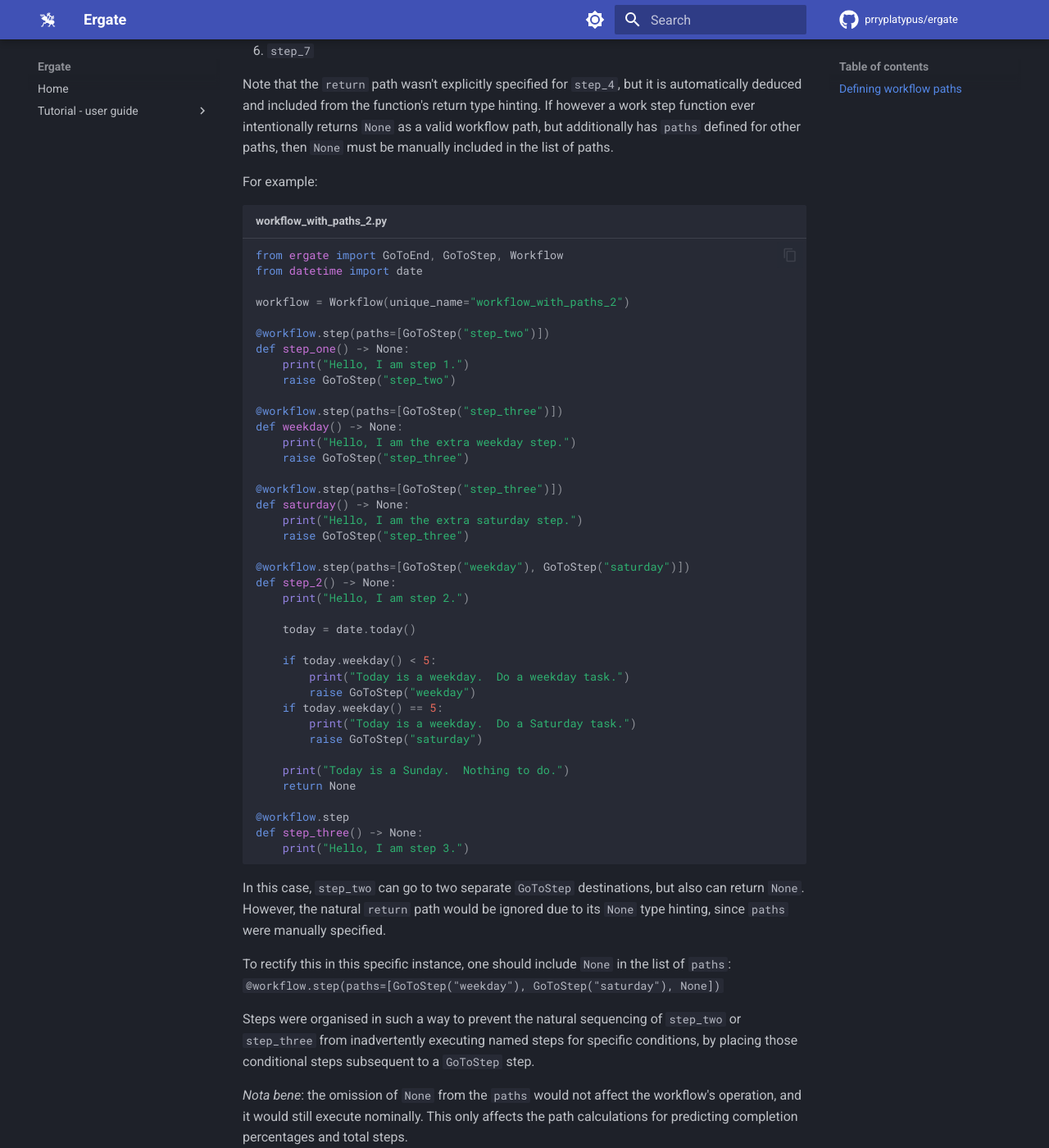
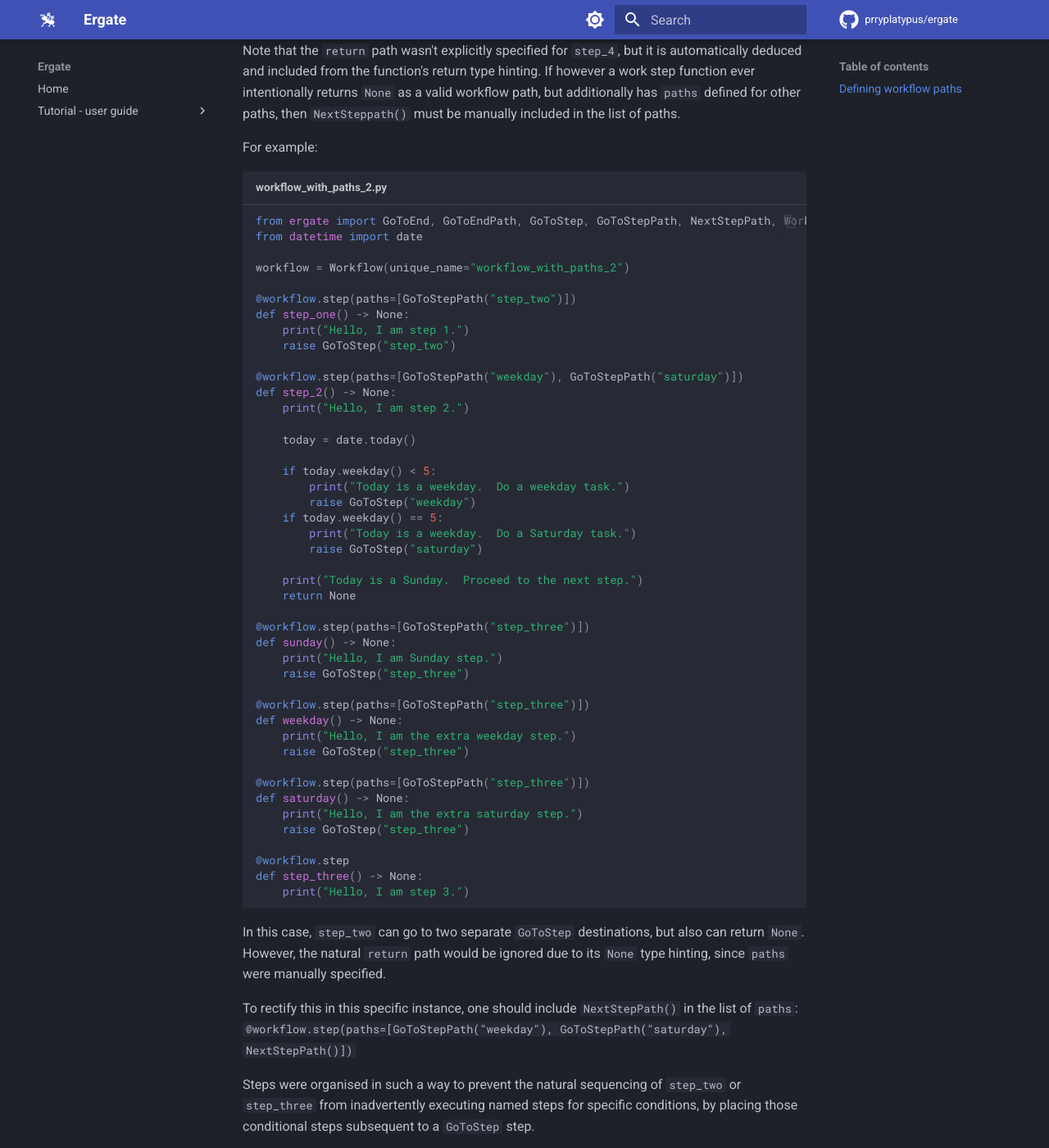
Before and after one commit to prryplatypus/ergate, an MkDocs documentation site: the page built from docs/docs/basics/defining-workflow-path-hints.md, in a window 1280 px wide and 1400 px high, scrolled down 2217 px. Shown: the whole window at 82% size. Built offline with MkDocs 1.6.1 and Material for MkDocs 9.7.7, drawn with Linux system fonts in a browser that asks for light colours; comment, search, counter and statistics services are not loaded; some of the changed text lies outside the part shown.

Commit message:
Rewrite docs for manual step ordering and workflow path hints.

````diff
--- a/docs/docs/basics/defining-workflow-path-hints.md
+++ b/docs/docs/basics/defining-workflow-path-hints.md
@@ -18,7 +18,6 @@ This logic may be enabled by specifying the `paths=` kwarg for a given `@workflo
 ## Defining workflow paths
 When defining `paths`, each potential path should be specified by its Exception.
 
-
 ```py title="workflow_with_paths.py"
 from ergate import GoToEnd, GoToStep, Workflow
 
@@ -29,28 +28,28 @@ def step_1() -> int:
     print("Hello, I am step 1")
     return 1
 
-@workflow.step(paths=[GoToStep("step_3")])
+@workflow.step(paths=[GoToStepPath("step_3")])
 def step_2(number: int) -> None:
     print("Hello, I am step 2")
     raise GoToStep("step_3", retval=2)
 
-@workflow.step
+@workflow.step(path=[GoToEndPath()])
 def step_5() -> None:
     print("Hello, I am step 5")
-    raise GoToEnd
+    raise GoToEnd()
 
 @workflow.step
 def step_3(number: int) -> int:
     print("Hello, I am step 3")
     return 3
 
-@workflow.step(paths=[GoToStep("step_5"), GoToEnd()])
+@workflow.step(paths=[GoToStepPath("step_7"), GoToEndPath()])
 def step_4(number: int) -> int:
     print("Hello, I am step 4")
     if number % 2:
-        raise GoToStep("step_5", retval=4)
+        raise GoToStep("step_7", retval=4)
     if number > 6:
-        raise GoToEnd
+        raise GoToEnd()
     return 4
 
 @workflow.step
@@ -91,33 +88,23 @@ The resulting workflow order from above is:
 
 Note that the `return` path wasn't explicitly specified for `step_4`, but it is automatically deduced and included from
 the function's return type hinting.  If however a work step function ever intentionally returns `None` as a valid
-workflow path, but additionally has `paths` defined for other paths, then `None` must be manually included in the list
-of paths.
+workflow path, but additionally has `paths` defined for other paths, then `NextSteppath()` must be manually included in
+the list of paths.
 
 For example:
 
 ```py title="workflow_with_paths_2.py"
-from ergate import GoToEnd, GoToStep, Workflow
+from ergate import GoToEnd, GoToEndPath, GoToStep, GoToStepPath, NextStepPath, Workflow
 from datetime import date
 
 workflow = Workflow(unique_name="workflow_with_paths_2")
 
-@workflow.step(paths=[GoToStep("step_two")])
+@workflow.step(paths=[GoToStepPath("step_two")])
 def step_one() -> None:
     print("Hello, I am step 1.")
     raise GoToStep("step_two")
 
-@workflow.step(paths=[GoToStep("step_three")])
-def weekday() -> None:
-    print("Hello, I am the extra weekday step.")
-    raise GoToStep("step_three")
-
-@workflow.step(paths=[GoToStep("step_three")])
-def saturday() -> None:
-    print("Hello, I am the extra saturday step.")
-    raise GoToStep("step_three")
-
-@workflow.step(paths=[GoToStep("weekday"), GoToStep("saturday")])
+@workflow.step(paths=[GoToStepPath("weekday"), GoToStepPath("saturday")])
 def step_2() -> None:
     print("Hello, I am step 2.")
 
@@ -130,8 +117,23 @@ def step_2() -> None:
         print("Today is a weekday.  Do a Saturday task.")
         raise GoToStep("saturday")
 
-    print("Today is a Sunday.  Nothing to do.")
+    print("Today is a Sunday.  Proceed to the next step.")
     return None
+
+@workflow.step(paths=[GoToStepPath("step_three")])
+def sunday() -> None:
+    print("Hello, I am Sunday step.")
+    raise GoToStep("step_three")
+
+@workflow.step(paths=[GoToStepPath("step_three")])
+def weekday() -> None:
+    print("Hello, I am the extra weekday step.")
+    raise GoToStep("step_three")
+
+@workflow.step(paths=[GoToStepPath("step_three")])
+def saturday() -> None:
+    print("Hello, I am the extra saturday step.")
+    raise GoToStep("step_three")
 
 @workflow.step
 def step_three() -> None:
@@ -142,13 +144,13 @@ def step_three() -> None:
 In this case, `step_two` can go to two separate `GoToStep` destinations, but also can return `None`.  However, the
 natural `return` path would be ignored due to its `None` type hinting, since `paths` were manually specified.
 
-To rectify this in this specific instance, one should include `None` in the list of `paths`:
-`@workflow.step(paths=[GoToStep("weekday"), GoToStep("saturday"), None])`
+To rectify this in this specific instance, one should include `NextStepPath()` in the list of `paths`:
+`@workflow.step(paths=[GoToStepPath("weekday"), GoToStepPath("saturday"), NextStepPath()])`
 
 Steps were organised in such a way to prevent the natural sequencing of `step_two` or `step_three` from inadvertently
 executing named steps for specific conditions, by placing those conditional steps subsequent to a `GoToStep` step.
 
-_Nota bene_: the omission of `None` from the `paths` would not affect the workflow's operation, and it would still
-execute nominally.  This only affects the path calculations for predicting completion percentages and total steps.
+_Nota bene_: the omission of `NextStepPath()` from the `paths` would not affect the workflow's operation, and it would
+still execute nominally.  This only affects the path calculations for predicting completion percentages and total steps.
 Further, once the step is executed, branch calculations for future steps (which are recalculated at each step for and
 from the current step onwards) would regain their accuracy.
````
Also changed, not shown: other parts of docs/docs/basics/defining-workflow-path-hints.md (+1 -3 lines), docs/docs/basics/manual-step-ordering.md (+46 -24 lines).
